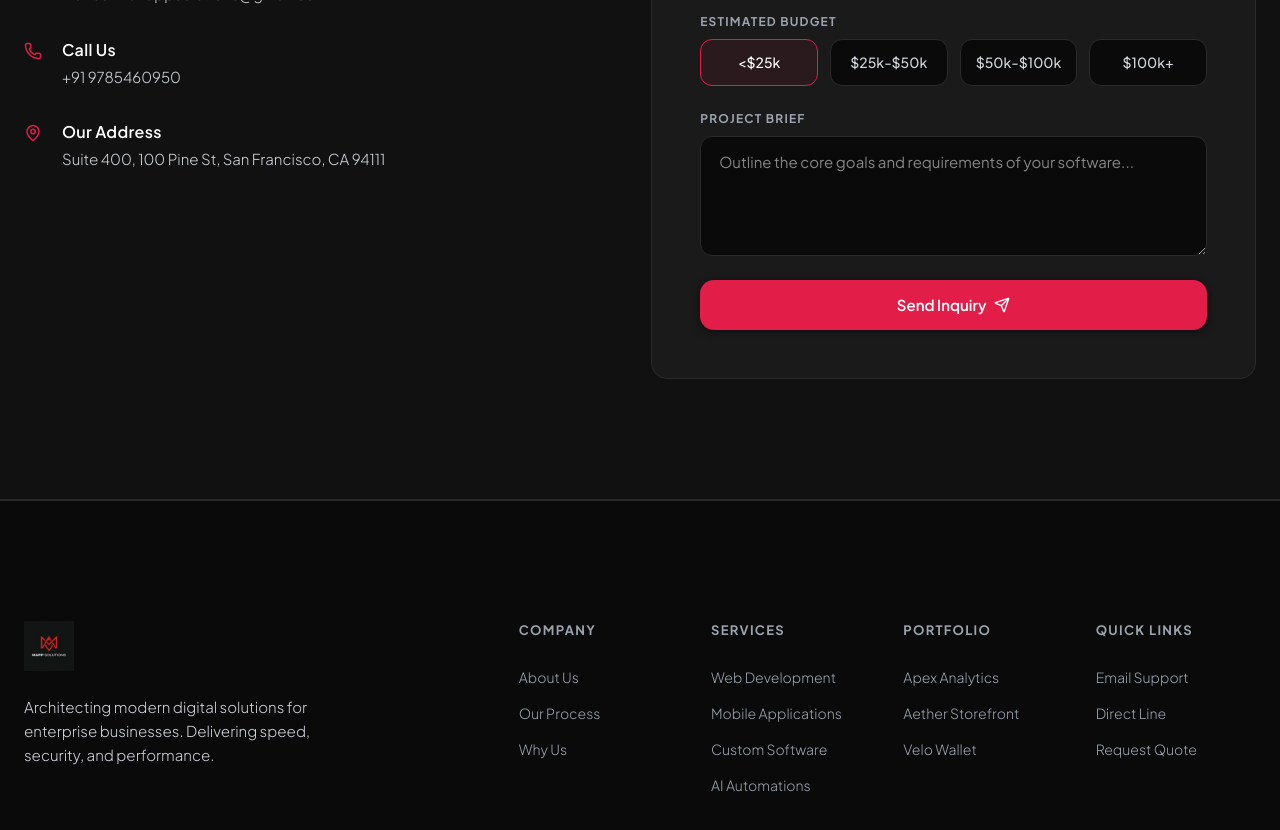
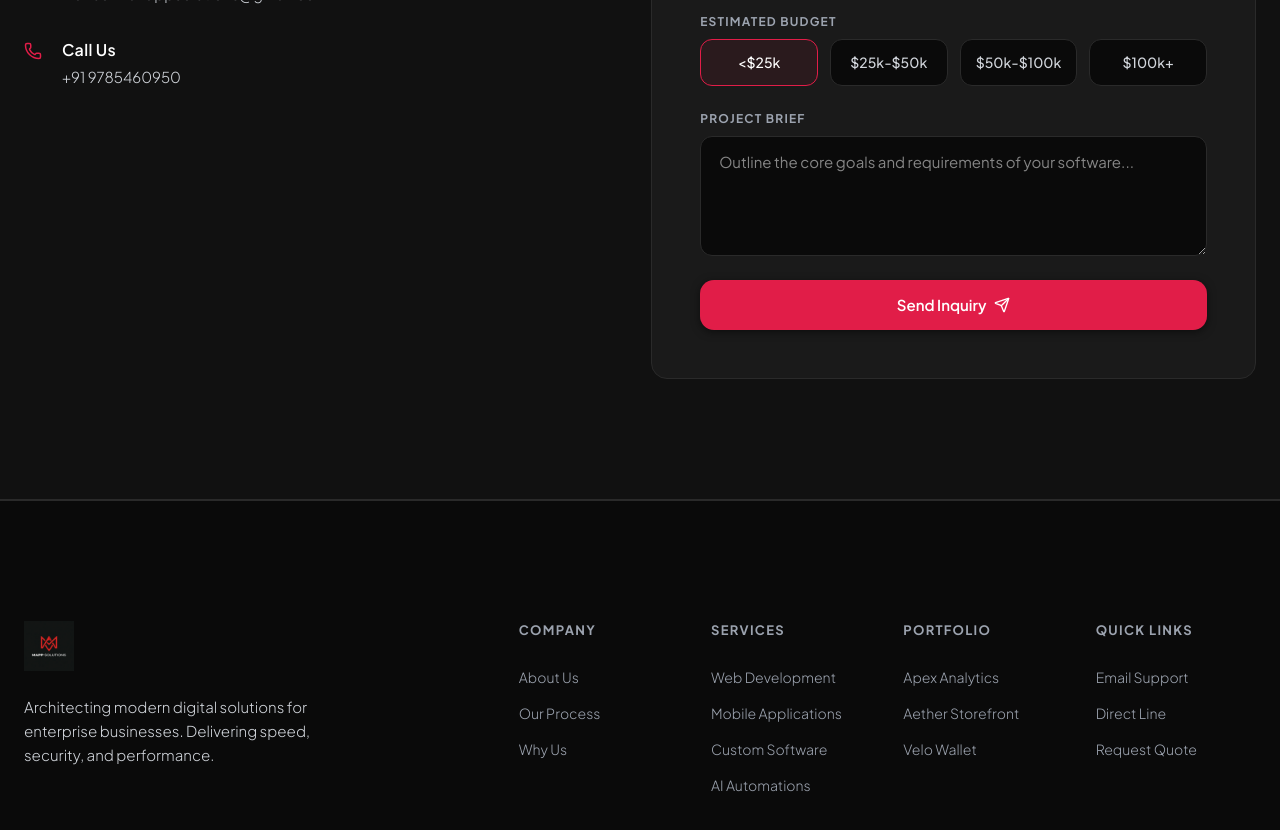
Before and after one commit to anuradha1248/mapp_solutions, a React (Vite) app: page / in a window 1280 px wide. Shown: the part 10000-10830 px from the top of the page. Built offline with nearby package versions, Linux system fonts and the light colour scheme.

Commit message:
feat: remove physical address block from contact form column

```diff
--- a/src/components/Contact/Contact.jsx
+++ b/src/components/Contact/Contact.jsx
@@ -1,5 +1,5 @@
 import { useState } from "react";
-import { Mail, Phone, MapPin, Send } from "lucide-react";
+import { Mail, Phone, Send } from "lucide-react";
 import SectionHeading from "../SectionHeading/SectionHeading";
 import Button from "../Button/Button";
 import "./Contact.css";
@@ -45,13 +45,6 @@ export default function Contact() {
               <div>
                 <h4>Call Us</h4>
                 <p>+91 9785460950</p>
-              </div>
-            </div>
-            <div className="details-item">
-              <MapPin size={18} className="details-icon" />
-              <div>
-                <h4>Our Address</h4>
-                <p>Suite 400, 100 Pine St, San Francisco, CA 94111</p>
               </div>
             </div>
           </div>
```
